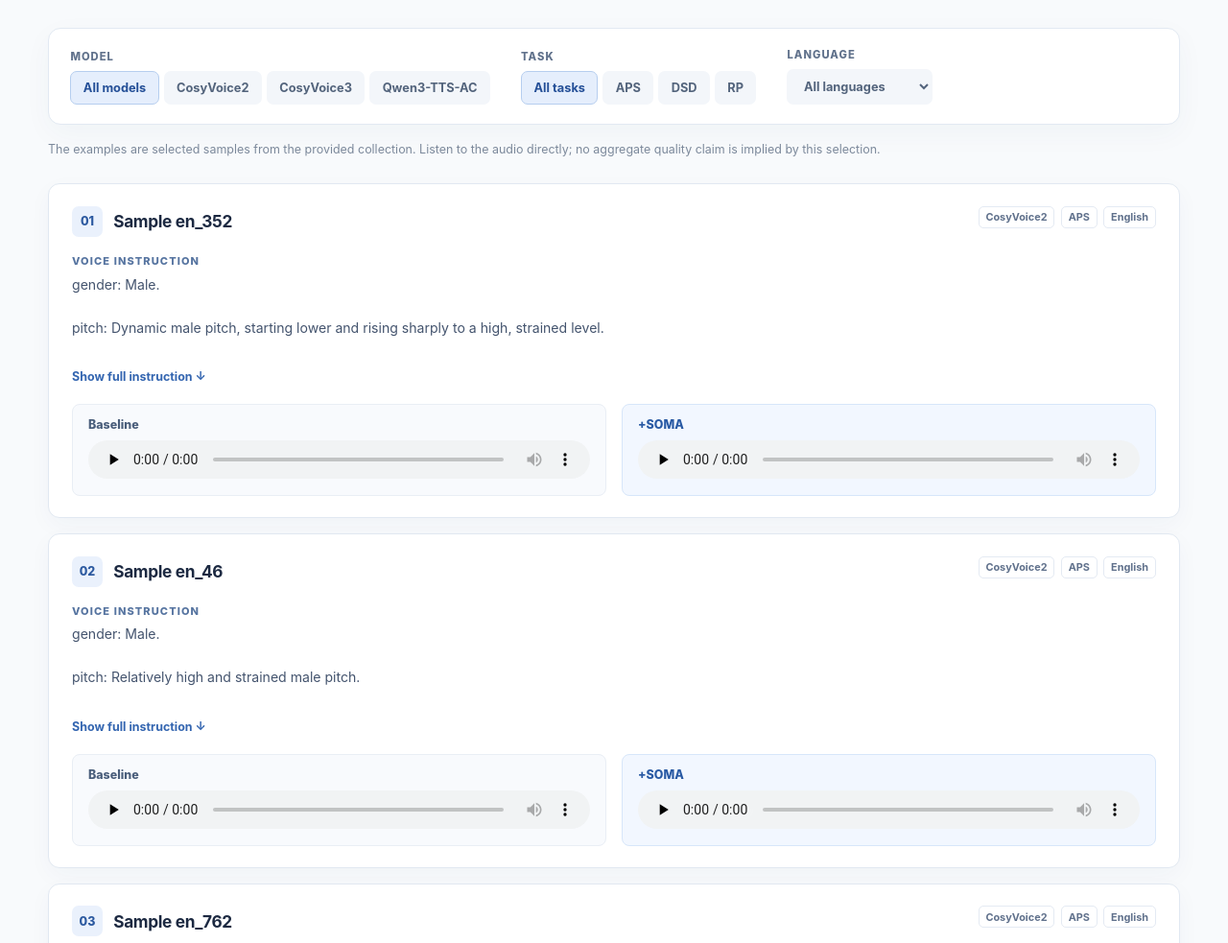
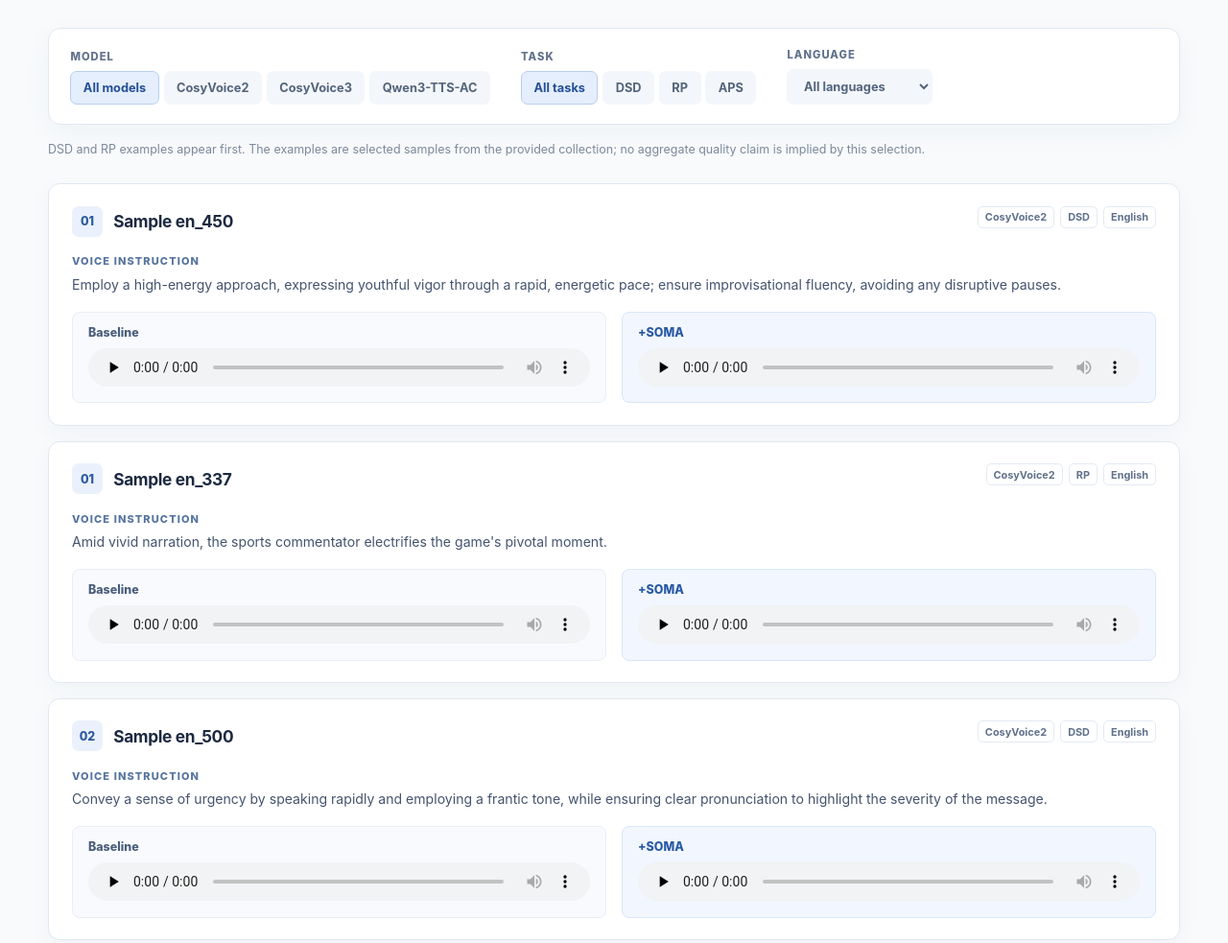
Before and after one commit to SeeU7/soma-tts-demo, a plain HTML site: page index.html in a window 1280 px wide. Shown: the part 1190-2173 px from the top of the page at 96% size. Drawn offline with Linux system fonts and the light colour scheme.

Commit message:
Prioritize DSD and RP samples on demo page

```diff
--- a/app.js
+++ b/app.js
@@ -1,5 +1,6 @@
 const modelOptions = ['All models', 'CosyVoice2', 'CosyVoice3', 'Qwen3-TTS-AC'];
-const taskOptions = ['All tasks', 'APS', 'DSD', 'RP'];
+const taskOptions = ['All tasks', 'DSD', 'RP', 'APS'];
+const taskPriority = { DSD: 0, RP: 1, APS: 2 };
 const state = { model: 'All models', task: 'All tasks', lang: 'all', visible: 12 };
 let samples = [];
 const list = document.querySelector('#sample-list');
@@ -76,6 +77,11 @@
     (state.model === 'All models' || sample.model === state.model) &&
     (state.task === 'All tasks' || sample.task === state.task) &&
     (state.lang === 'all' || sample.lang === state.lang)
+  ).sort((a, b) =>
+    Number(a.task === 'APS') - Number(b.task === 'APS') ||
+    modelOptions.indexOf(a.model) - modelOptions.indexOf(b.model) ||
+    a.rank - b.rank ||
+    taskPriority[a.task] - taskPriority[b.task]
   );
   count.textContent = `${filtered.length} ${filtered.length === 1 ? 'example' : 'examples'}`;
   list.replaceChildren(...filtered.slice(0, state.visible).map(sampleCard));
--- a/index.html
+++ b/index.html
@@ -40,7 +40,7 @@
         <div class="filter-group"><span class="filter-label">Task</span><div class="segmented" id="task-filters" role="group" aria-label="Filter by task"></div></div>
         <div class="filter-group language-group"><label class="filter-label" for="language-filter">Language</label><select id="language-filter"><option value="all">All languages</option><option value="en">English</option><option value="zh">Mandarin</option></select></div>
       </div>
-      <p class="filter-note">The examples are selected samples from the provided collection. Listen to the audio directly; no aggregate quality claim is implied by this selection.</p>
+      <p class="filter-note">DSD and RP examples appear first. The examples are selected samples from the provided collection; no aggregate quality claim is implied by this selection.</p>
       <div id="sample-list" class="sample-list" aria-live="polite"></div>
       <div class="load-more-wrap"><button id="load-more" class="load-more" type="button" hidden>Show more examples <span aria-hidden="true">↓</span></button></div>
     </section>
```
